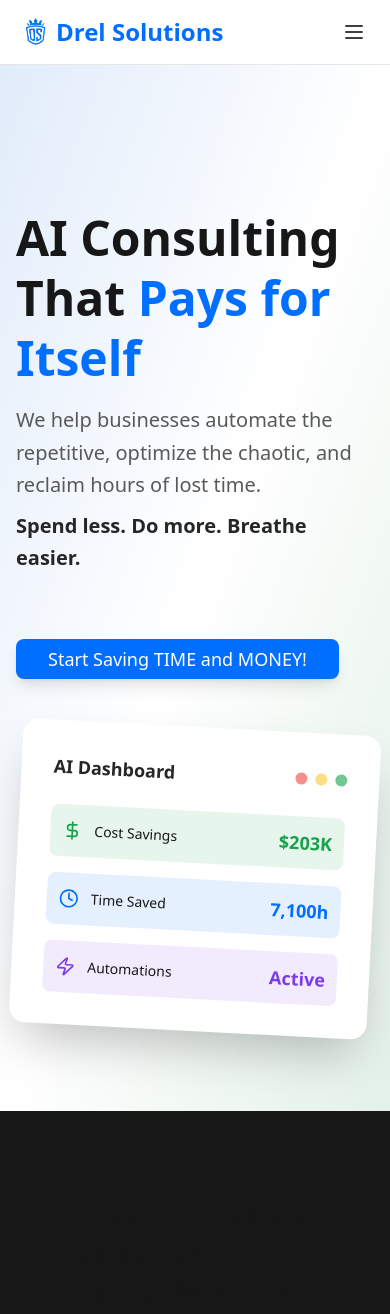
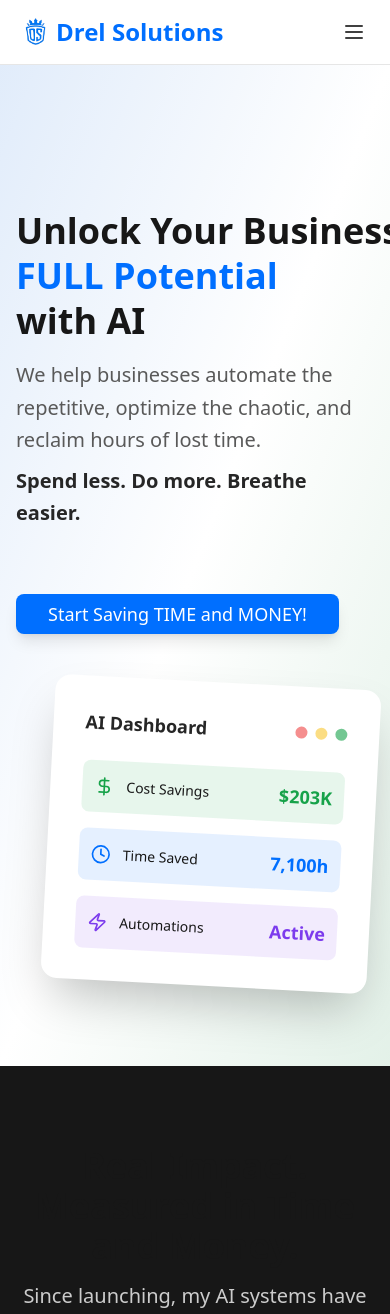
Before and after one commit to ElliotDrel/Drel_Solutions, a React (Vite) app: page / in a window 390 px wide. Shown: the top 1314 px of the page. Built offline with nearby package versions, Linux system fonts and the light colour scheme.

Commit message:
Update HeroSection in Index.tsx to enhance messaging and layout
- Changed the main heading to emphasize unlocking business potential with AI.
- Adjusted heading styles for better responsiveness and visual impact.
- Added margin to the relative div for improved layout consistency.

```diff
--- a/src/pages/Index.tsx
+++ b/src/pages/Index.tsx
@@ -8,9 +8,10 @@ const HeroSection = () => {
         <div className="grid grid-cols-1 lg:grid-cols-2 gap-12 items-center">
           <div className="space-y-8">
             <div className="space-y-4">
-              <h1 className="text-5xl lg:text-6xl font-bold text-foreground leading-tight">
-                AI Consulting That
-                <span className="text-brand-primary"> Pays for Itself</span>
+              <h1 className="text-4xl sm:text-5xl lg:text-6xl font-bold text-foreground leading-tight">
+                <span className="block">Unlock&nbsp;Your&nbsp;Business</span>
+                <span className="block"><span className="text-brand-primary">FULL&nbsp;Potential</span></span>
+                <span className="block">with&nbsp;AI</span>
               </h1>              <p className="text-xl text-brand-neutral-600 leading-relaxed">
                 We help businesses automate the repetitive, optimize the chaotic, and reclaim hours of lost time.
                 <span className="block mt-2 font-semibold text-brand-neutral-800">Spend less. Do more. Breathe easier.</span>
@@ -23,7 +24,7 @@ const HeroSection = () => {
             </div>
           </div>
 
-          <div className="relative">
+          <div className="relative ml-8">
             <div className="bg-white rounded-2xl shadow-2xl p-8 transform rotate-3 hover:rotate-0 transition-transform duration-300">
               <div className="space-y-6">
                 <div className="flex items-center justify-between">
```
